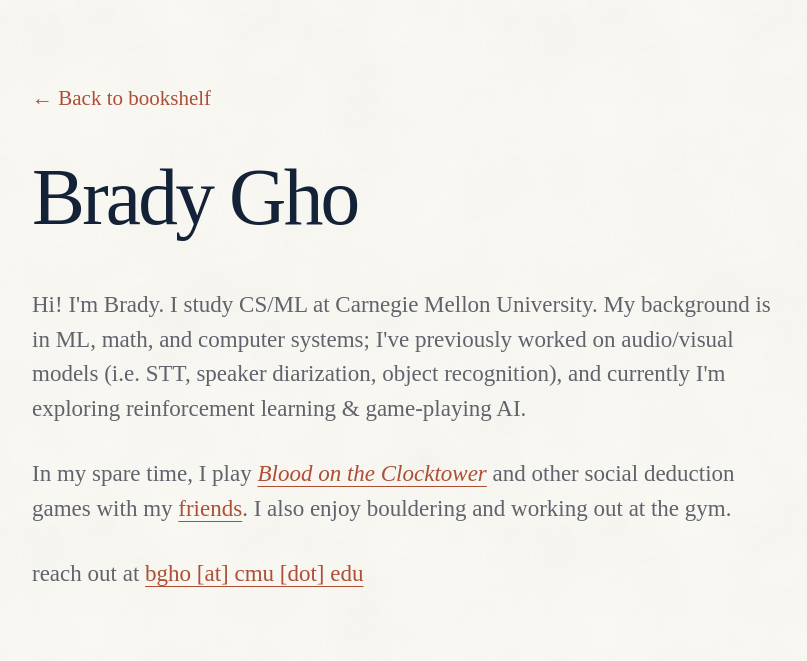
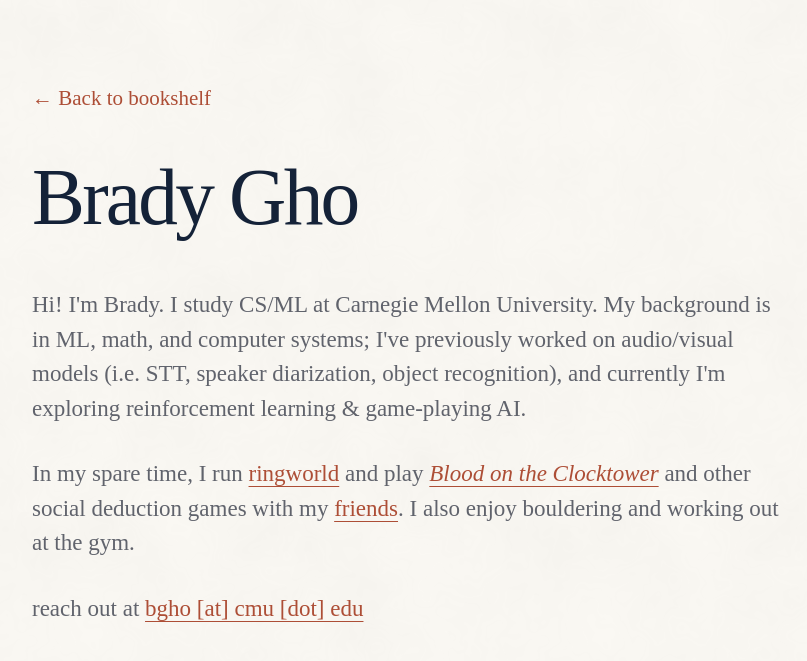
Before and after one commit to ghobrady/ghobrady.github.io, a Jekyll site: the page built from about.html, in a window 1280 px wide. Shown: the top 661 px of the page, without its empty margins (48-855 px from the left). Built offline with Jekyll 4.4.1, drawn with Linux system fonts in a browser that asks for light colours.

Commit message:
Mention Ringworld in About interests

```diff
--- a/about.html
+++ b/about.html
@@ -9,6 +9,6 @@ permalink: /about/
 </header>
 <div class="about-copy prose">
   <p>Hi! I'm Brady. I study CS/ML at Carnegie Mellon University. My background is in ML, math, and computer systems; I've previously worked on audio/visual models (i.e. STT, speaker diarization, object recognition), and currently I'm exploring reinforcement learning &amp; game-playing AI.</p>
-  <p>In my spare time, I play <a href="https://bloodontheclocktower.com/"><i>Blood on the Clocktower</i></a> and other social deduction games with my <a href="{{ '/friends/' | relative_url }}">friends</a>. I also enjoy bouldering and working out at the gym.</p>
+  <p>In my spare time, I run <a href="https://ring-world.github.io/">ringworld</a> and play <a href="https://bloodontheclocktower.com/"><i>Blood on the Clocktower</i></a> and other social deduction games with my <a href="{{ '/friends/' | relative_url }}">friends</a>. I also enjoy bouldering and working out at the gym.</p>
   <p>reach out at <a href="mailto:bgho@cmu.edu">bgho [at] cmu [dot] edu</a></p>
 </div>
```
